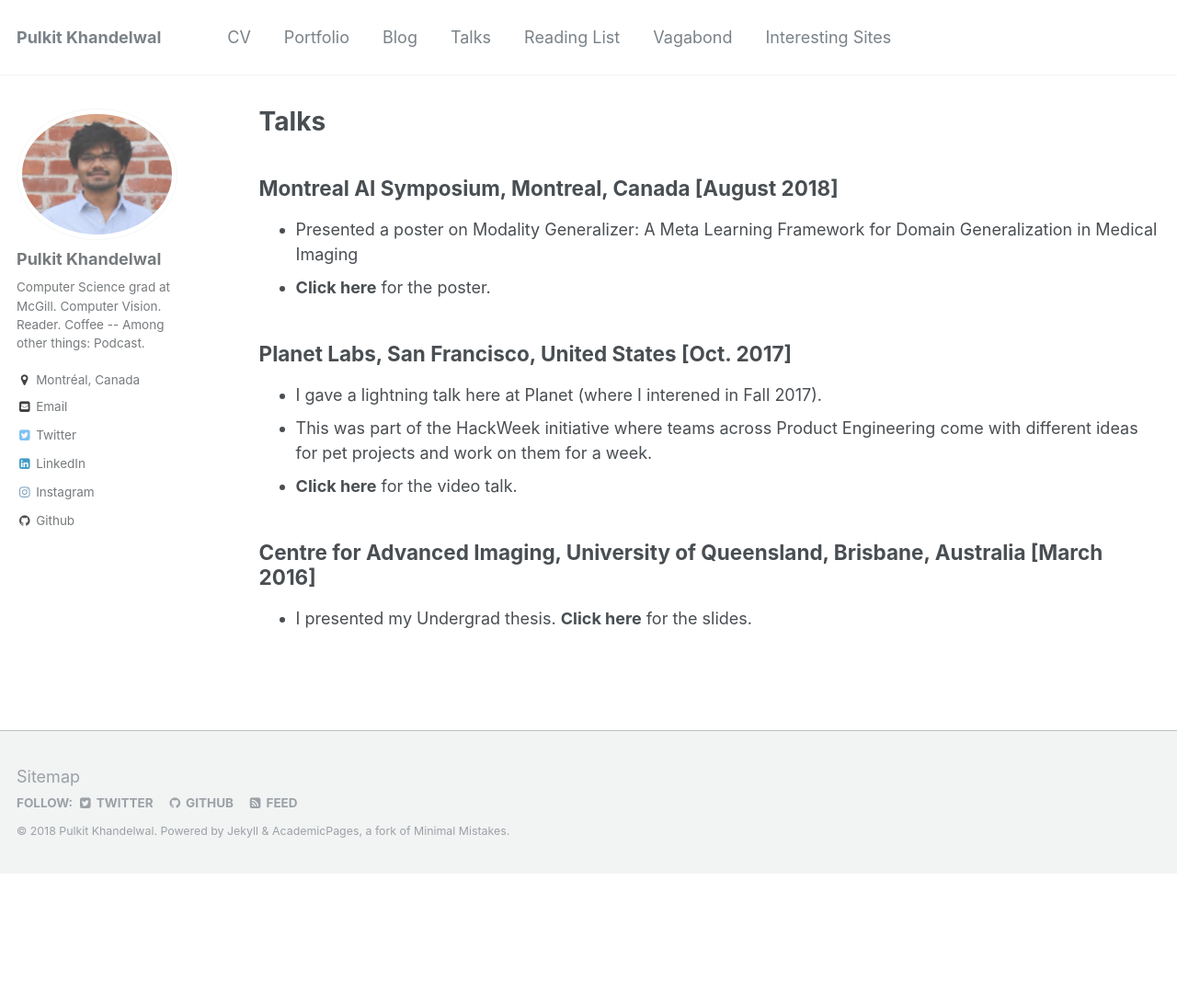
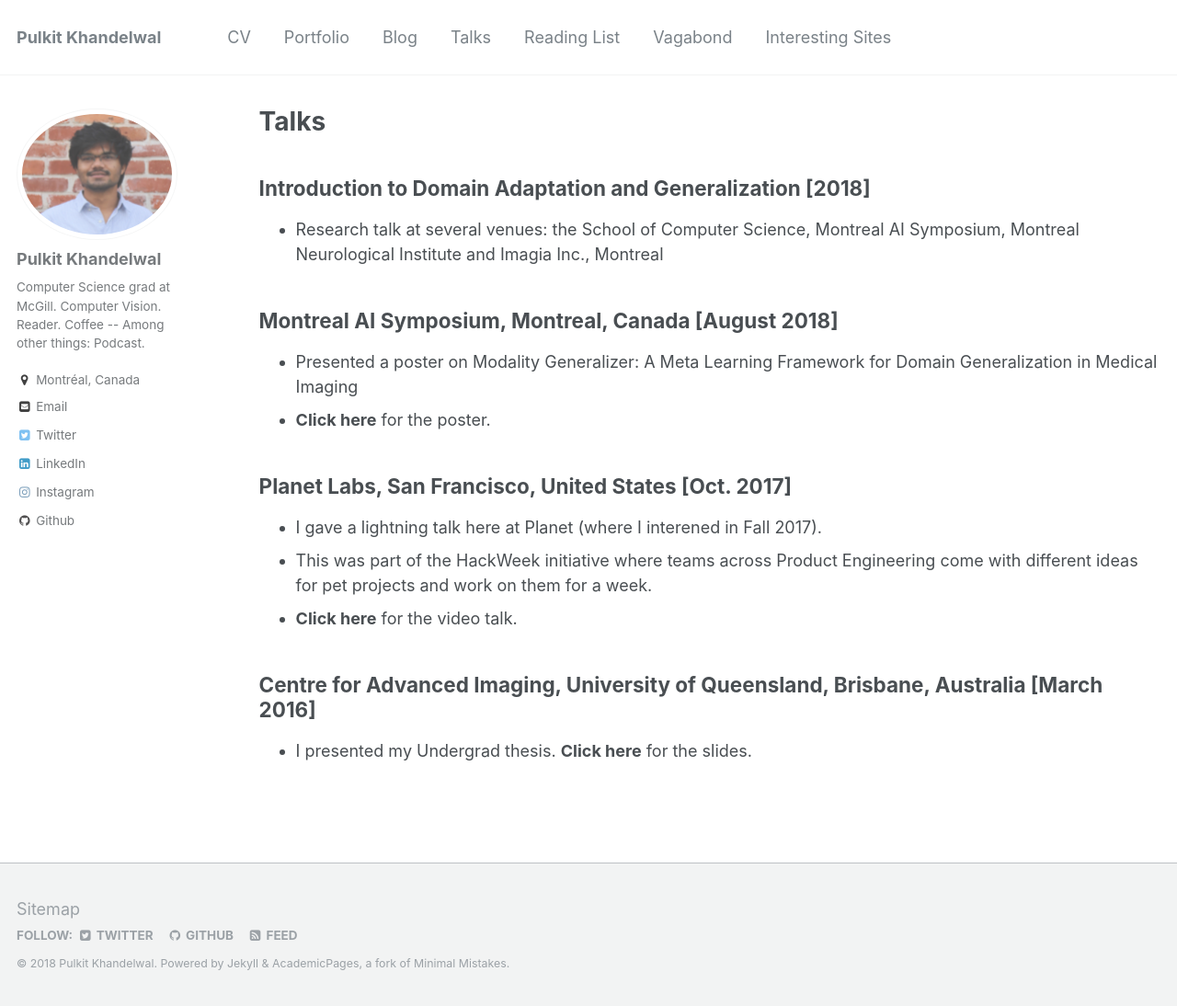
Before and after one commit to Pulkit-Khandelwal/pulkit-khandelwal.github.io, a Jekyll site: the page built from _pages/talks.md, in a window 1280 px wide and 1094 px high. Shown: the whole window at 92% size. Built offline with Jekyll 4.4.1, drawn with Linux system fonts in a browser that asks for light colours.

Commit message:
Update talks.md

```diff
--- a/_pages/talks.md
+++ b/_pages/talks.md
@@ -4,6 +4,9 @@ title: "Talks"
 permalink: /talks/
 author_profile: true
 ---
+
+## Introduction to Domain Adaptation and Generalization [2018]
+* Research talk at several venues: the School of Computer Science, Montreal AI Symposium, Montreal Neurological Institute and Imagia Inc., Montreal
 
 ## Montreal AI Symposium, Montreal, Canada [August 2018]
 * Presented a poster on Modality Generalizer: A Meta Learning Framework for Domain Generalization in Medical Imaging
```
